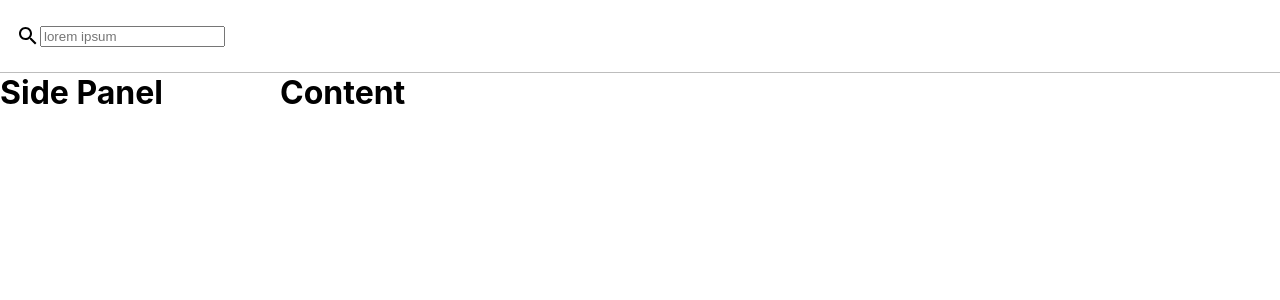
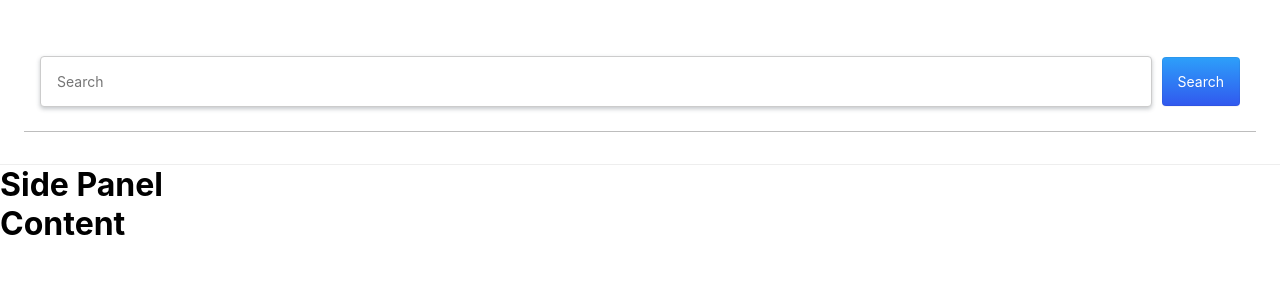
Before and after one commit to abhinav-nath/ecommerce-search, a React (Create React App) app in the folder product-search-ui/: page / in a window 1280 px wide. Shown: the top 300 px of the page. Built offline with nearby package versions, Linux system fonts and the light colour scheme.

Commit message:
[UI] Add style to Search Bar

```diff
--- a/product-search-ui/src/components/home/searchbar/index.jsx
+++ b/product-search-ui/src/components/home/searchbar/index.jsx
@@ -1,16 +1,20 @@
 import React from 'react';
-import SearchIcon from '@mui/icons-material/Search';
 import './styles.css';
 
 const SearchBar = ({ value, changeInput }) => (
-  <div className="searchBar-wrap">
-    <SearchIcon className="searchBar-icon" />
-    <input
-      type="text"
-      placeholder="lorem ipsum"
-      value={value}
-      onChange={changeInput}
-    />
+  <div className="sui-search-box autocomplete">
+    <div className="sui-search-box__wrapper">
+      <input
+        className="sui-search-box__text-input"
+        type="text"
+        placeholder="Search"
+        value={value}
+        onChange={changeInput}
+      />
+      <button className="button sui-search-box__submit">
+        Search
+      </button>
+    </div>
   </div>
 );
 
--- a/product-search-ui/src/components/home/searchbar/styles.css
+++ b/product-search-ui/src/components/home/searchbar/styles.css
@@ -1,6 +1,70 @@
-.searchBar-wrap {
+.sui-search-box__wrapper {
     display: flex;
+    flex: auto;
     align-items: center;
-    border-bottom: 1px solid rgba(0,0,0,.26);
+    border-bottom: 1px solid rgba(0, 0, 0, .26);
     padding: 1.5rem 1rem;
 }
+
+.sui-search-box {
+    display: flex;
+    position: relative;
+    justify-content: center;
+    align-items: stretch;
+    font-family: -apple-system, BlinkMacSystemFont, "Segoe UI", Roboto, Helvetica,
+    Arial, sans-serif;
+}
+
+.sui-search-box__text-input {
+    border-radius: 4px;
+    border: 1px solid #ccc;
+    padding: 16px;
+    outline: none;
+    position: relative;
+    font-family: inherit;
+    font-size: 14px;
+    width: 100%;
+}
+.sui-search-box__text-input:focus {
+    box-shadow: rgba(59, 69, 79, 0.3) 0px 2px 4px;
+    border-top: 1px solid #3a56e4;
+    border-left: 1px solid #3a56e4;
+    border-right: 1px solid #3a56e4;
+    border-bottom: 1px solid #3a56e4;
+}
+.autocomplete .sui-search-box__text-input {
+    box-shadow: rgba(59, 69, 79, 0.3) 0px 2px 4px;
+}
+
+.sui-search-box {
+    display: flex;
+    position: relative;
+    justify-content: center;
+    align-items: stretch;
+    font-family: -apple-system, BlinkMacSystemFont, "Segoe UI", Roboto, Helvetica,
+    Arial, sans-serif;
+}
+
+.sui-search-box__submit {
+    flex-shrink: 0;
+    font-family: inherit;
+    font-size: 14px;
+    padding: 16px;
+    margin-left: 10px;
+    text-shadow: rgba(0, 0, 0, 0.05) 0px 1px 2px;
+    color: white;
+    border: none;
+    box-shadow: rgba(0, 0, 0, 0.05) 0px 0px 0px 1px inset,
+    rgba(59, 69, 79, 0.05) 0px 1px 0px;
+    background: linear-gradient(#2da0fa, #3158ee) #2f7cf4;
+    cursor: pointer;
+    border-radius: 4px;
+}
+.sui-search-box__submit:hover {
+    box-shadow: rgba(0, 0, 0, 0.3) 0px 0px 0px 1px inset,
+    rgba(59, 69, 79, 0.3) 0px 2px 4px;
+    background: linear-gradient(#3cabff, #4063f0) #3d84f7;
+}
+.live-filtering .sui-search-box__submit {
+    display: none;
+}
--- a/product-search-ui/src/pages/home/index.jsx
+++ b/product-search-ui/src/pages/home/index.jsx
@@ -6,8 +6,10 @@ import './styles.css';
 
 const Home = () => {
   return (
-    <div className="home">
-      <SearchBar />
+    <div className="sui-layout">
+      <div className="sui-layout-header">
+        <SearchBar />
+      </div>
       <div className="home_panelList-wrap">
         <div className="home_panel-wrap">
           <SidePanel />
--- a/product-search-ui/src/pages/home/styles.css
+++ b/product-search-ui/src/pages/home/styles.css
@@ -1,22 +1,13 @@
-.home {
+.sui-layout {
     display: flex;
     flex-direction: column;
     height: 100vh;
 }
 
-.home_panelList-wrap, .home_panel-wrap,.home_content-wrap {
-    overflow-y: auto;
+/**
+ * Header / Searchbox
+ */
+.sui-layout-header {
+    padding: 32px 24px;
+    border-bottom: 1px solid #eeeeee;
 }
-
-.home_panelList-wrap {
-    display: flex;
-    flex: 1;
-}
-
-.home_panel-wrap {
-    flex-basis: 280px;
-}
-
-.home_content-wrap {
-    flex: 1;
-}
```
